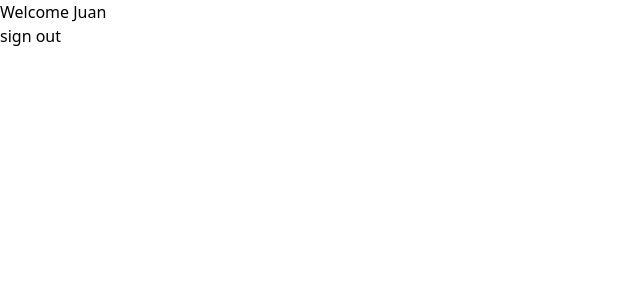
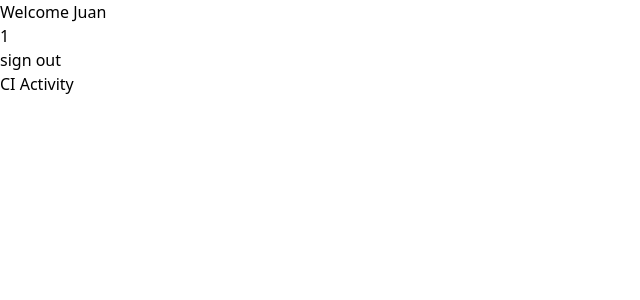
Before and after one commit to lancemartija/CI-Points-Management-System, a PHP site: template user/view/dashboard.php in a window 1280 px wide. Shown: the top 300 px of the page, without its empty margins (0-640 px from the left). Run offline with PHP 8.4, Linux system fonts and the light colour scheme; a user stored in the database is signed in; the template is opened without the code that fills it: most values are stand-ins (such as "Sample title", 1, 10 or a date in 2020); style sheets or scripts are compiled from the project's sources.

Commit message:
add: CI activity button

```diff
--- a/user/view/dashboard.php
+++ b/user/view/dashboard.php
@@ -14,4 +14,6 @@ if (!isset($_SESSION['userid'])) {
 ?>
 
 <h1>Welcome <?php echo $_SESSION['fname']; ?></h1>
-<a href="../includes/logout.inc.php">sign out</a>
+<h1><?php echo $_SESSION['userid']; ?></h1>
+<a href="../includes/logout.inc.php">sign out</a><br>
+<a href="ci_activity.php?id=<?php echo $_SESSION['userid']; ?>"> CI Activity</a>
```
